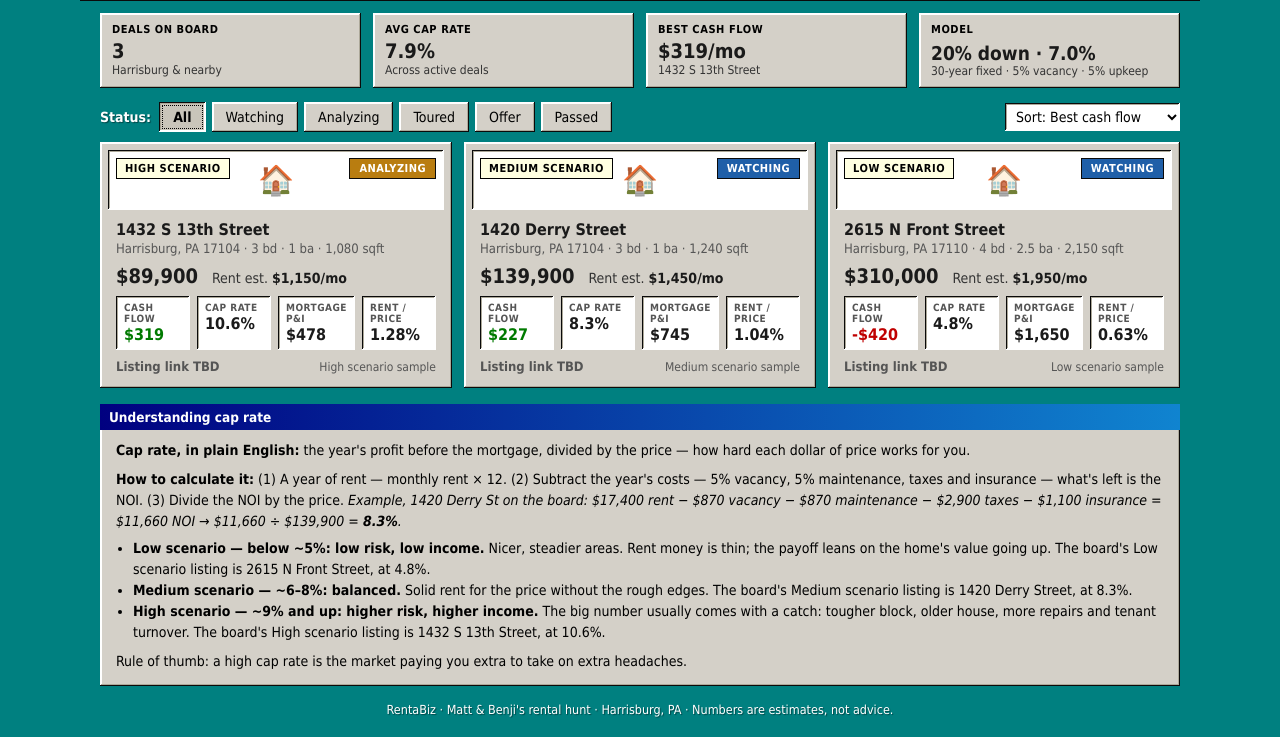
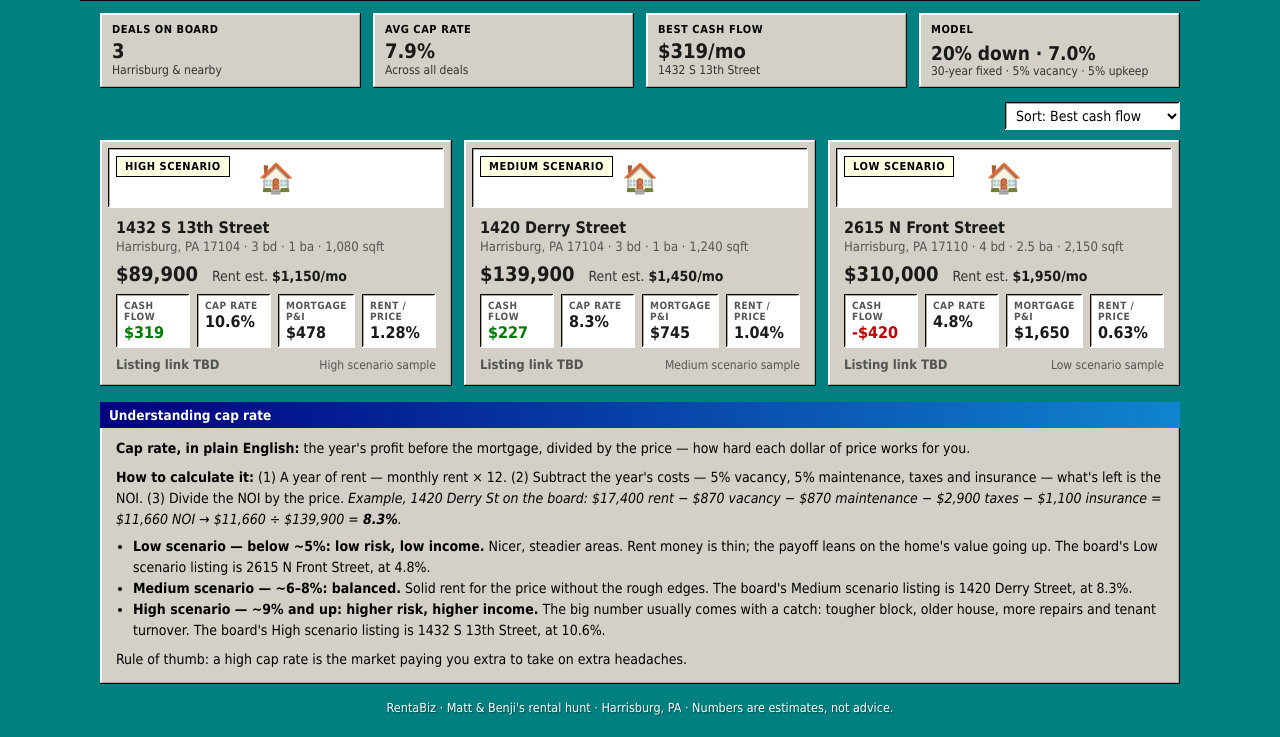
Before and after one commit to MattGPT5786/RentaBiz, a plain HTML site: page index.html in a window 1280 px wide. Shown: the part 112-849 px from the top of the page. Drawn offline with Linux system fonts and the light colour scheme.

Commit message:
Remove all deal status options: no filter buttons, no status chips, no status logic

```diff
--- a/index.html
+++ b/index.html
@@ -37,11 +37,6 @@
   .stat .s{font-size:12px;color:var(--soft)}
   /* toolbar */
   .toolbar{display:flex;gap:6px;flex-wrap:wrap;align-items:center;margin:14px 0 10px}
-  .toolbar .lbl{font-size:14px;font-weight:700;color:#ffffff;margin-right:2px;text-shadow:1px 1px 1px rgba(0,0,0,.45)}
-  .fbtn{appearance:none;border:none;background:var(--face);box-shadow:var(--raised);color:#000;font-family:var(--sans);
-    font-size:14px;font-weight:400;padding:7px 14px;cursor:pointer}
-  .fbtn:active{box-shadow:var(--sunken)}
-  .fbtn.on{box-shadow:var(--sunken);font-weight:700;outline:1px dotted #000;outline-offset:-4px;background:#c9c5ba}
   .toolbar select{margin-left:auto;font-family:var(--sans);font-size:14px;color:#000;
     border:none;box-shadow:var(--sunken);padding:5px 7px;background:#ffffff}
   /* deal cards */
@@ -52,10 +47,6 @@
     display:flex;align-items:center;justify-content:center;color:var(--navy);font-size:29px;margin:4px 4px 0}
   .photo .sample{position:absolute;top:8px;left:8px;background:#ffffe1;color:#000;border:1px solid #000;font-size:11px;font-weight:700;
     letter-spacing:.05em;padding:3px 8px}
-  .chip{position:absolute;top:8px;right:8px;font-size:11px;font-weight:700;letter-spacing:.04em;text-transform:uppercase;
-    padding:3px 9px;color:#fff;border:1px solid #0a0a0a}
-  .chip.watching{background:#1f5fa8} .chip.analyzing{background:#b97d10}
-  .chip.toured{background:#6a4fb0} .chip.passed{background:#6b7a6e} .chip.offer{background:#145c2b}
   .deal .body{padding:10px 12px}
   .deal h3{margin:0;font-size:16px;font-weight:700}
   .deal .sub{color:var(--faint);font-size:13px;margin:2px 0 8px}
@@ -96,19 +87,12 @@
 <div class="wrap">
   <div class="strip">
     <div class="stat"><div class="k">Deals on board</div><div class="v" id="stCount">–</div><div class="s">Harrisburg &amp; nearby</div></div>
-    <div class="stat"><div class="k">Avg cap rate</div><div class="v" id="stCap">–</div><div class="s">Across active deals</div></div>
+    <div class="stat"><div class="k">Avg cap rate</div><div class="v" id="stCap">–</div><div class="s">Across all deals</div></div>
     <div class="stat"><div class="k">Best cash flow</div><div class="v" id="stCF">–</div><div class="s" id="stCFName">Per month</div></div>
     <div class="stat"><div class="k">Model</div><div class="v" style="font-size:19px;padding-top:3px">20% down · 7.0%</div><div class="s">30-year fixed · 5% vacancy · 5% upkeep</div></div>
   </div>
 
   <div class="toolbar">
-    <span class="lbl">Status:</span>
-    <button class="fbtn on" data-f="all">All</button>
-    <button class="fbtn" data-f="Watching">Watching</button>
-    <button class="fbtn" data-f="Analyzing">Analyzing</button>
-    <button class="fbtn" data-f="Toured">Toured</button>
-    <button class="fbtn" data-f="Offer">Offer</button>
-    <button class="fbtn" data-f="Passed">Passed</button>
     <select id="sort">
       <option value="cf">Sort: Best cash flow</option>
       <option value="cap">Sort: Best cap rate</option>
@@ -118,7 +102,7 @@
   </div>
 
   <div class="grid" id="board"></div>
-  <div class="empty" id="emptyMsg" style="display:none">No deals with that status yet.</div>
+  <div class="empty" id="emptyMsg" style="display:none">No deals on the board yet.</div>
 
   <div class="notes">
     <div class="note">
@@ -145,13 +129,13 @@
   var DEALS = [
     { sample:true, address:"1420 Derry Street", city:"Harrisburg, PA 17104", price:139900,
       beds:3, baths:1, sqft:1240, rent:1450, taxes:2900, insurance:1100,
-      status:"Watching", link:"", scenario:"Medium", source:"Medium scenario sample" },
+      link:"", scenario:"Medium", source:"Medium scenario sample" },
     { sample:true, address:"2615 N Front Street", city:"Harrisburg, PA 17110", price:310000,
       beds:4, baths:2.5, sqft:2150, rent:1950, taxes:4800, insurance:1500,
-      status:"Watching", link:"", scenario:"Low", source:"Low scenario sample" },
+      link:"", scenario:"Low", source:"Low scenario sample" },
     { sample:true, address:"1432 S 13th Street", city:"Harrisburg, PA 17104", price:89900,
       beds:3, baths:1, sqft:1080, rent:1150, taxes:1900, insurance:950,
-      status:"Analyzing", link:"", scenario:"High", source:"High scenario sample" }
+      link:"", scenario:"High", source:"High scenario sample" }
   ];
 
   function money(n, dec){ return (n < 0 ? "-$" : "$") + Math.abs(n).toLocaleString("en-US",{maximumFractionDigits:dec||0, minimumFractionDigits:dec||0}); }
@@ -162,13 +146,10 @@
     var noi = gross - gross * VACANCY - gross * MAINT - d.taxes - d.insurance;
     return { pi: pi, noi: noi, cap: noi / d.price * 100, cf: noi / 12 - pi, rtp: d.rent / d.price * 100 };
   }
-  function chipClass(s){ return s.toLowerCase(); }
-
-  var filter = "all";
   function render(){
     var board = document.getElementById("board");
     var sort = document.getElementById("sort").value;
-    var list = DEALS.filter(function(d){ return filter === "all" || d.status === filter; });
+    var list = DEALS.slice();
     list.sort(function(a, b){
       var ma = metrics(a), mb = metrics(b);
       if (sort === "cf") return mb.cf - ma.cf;
@@ -181,7 +162,7 @@
       var m = metrics(d);
       return '<div class="deal">' +
         '<div class="photo">🏠' + (d.sample ? '<span class="sample">' + (d.scenario ? d.scenario.toUpperCase() + ' SCENARIO' : 'SAMPLE') + '</span>' : '') +
-        '<span class="chip ' + chipClass(d.status) + '">' + d.status + '</span></div>' +
+        '</div>' +
         '<div class="body"><h3>' + d.address + '</h3>' +
         '<div class="sub">' + d.city + ' · ' + d.beds + ' bd · ' + d.baths + ' ba · ' + d.sqft.toLocaleString() + ' sqft</div>' +
         '<div class="price-row"><span class="price">' + money(d.price) + '</span>' +
@@ -196,8 +177,8 @@
         '<span class="src">' + d.source + '</span></div>' +
         '</div></div>';
     }).join("");
-    // summary strip (active = not Passed)
-    var active = DEALS.filter(function(d){ return d.status !== "Passed"; });
+    // summary strip
+    var active = DEALS;
     document.getElementById("stCount").textContent = DEALS.length;
     if (active.length){
       var avgCap = active.reduce(function(a, d){ return a + metrics(d).cap; }, 0) / active.length;
@@ -207,12 +188,6 @@
       document.getElementById("stCFName").textContent = best.address;
     }
   }
-  document.querySelectorAll(".fbtn").forEach(function(b){
-    b.addEventListener("click", function(){
-      document.querySelectorAll(".fbtn").forEach(function(x){ x.classList.remove("on"); });
-      b.classList.add("on"); filter = b.getAttribute("data-f"); render();
-    });
-  });
   document.getElementById("sort").addEventListener("change", render);
   render();
 </script>
```
